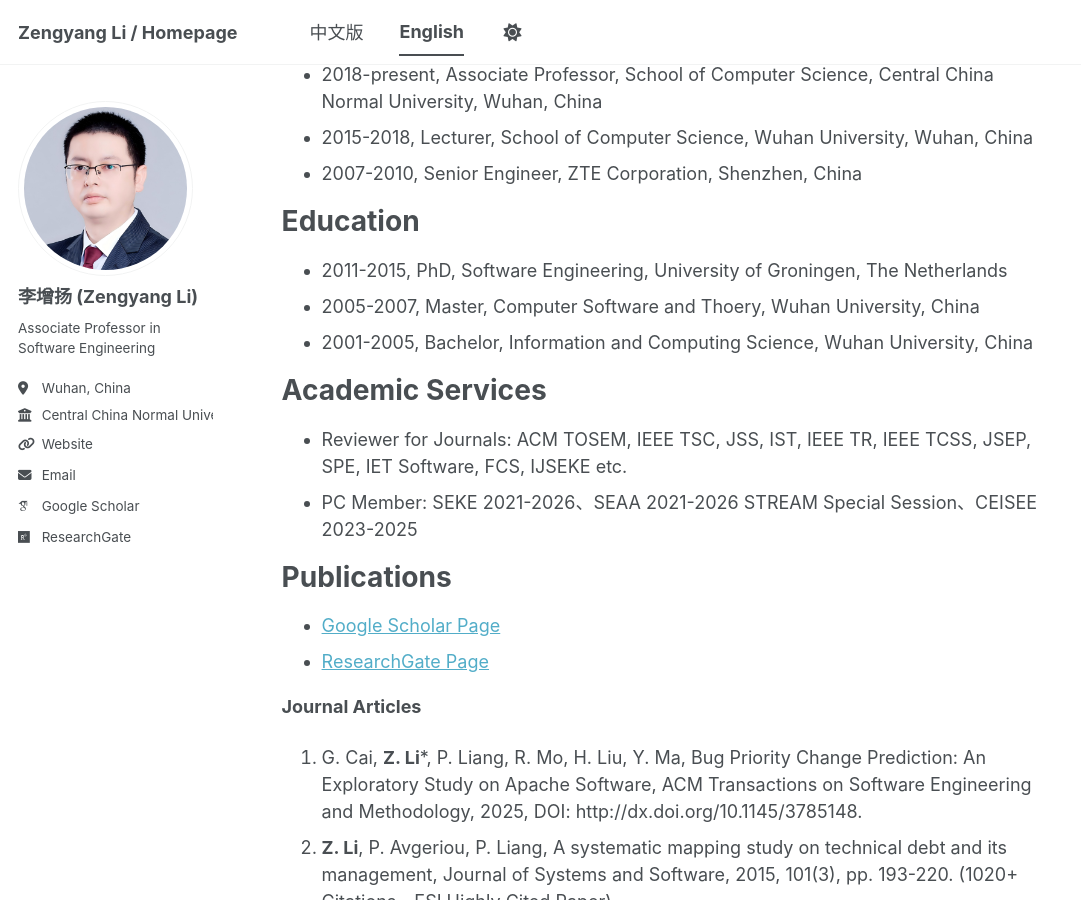
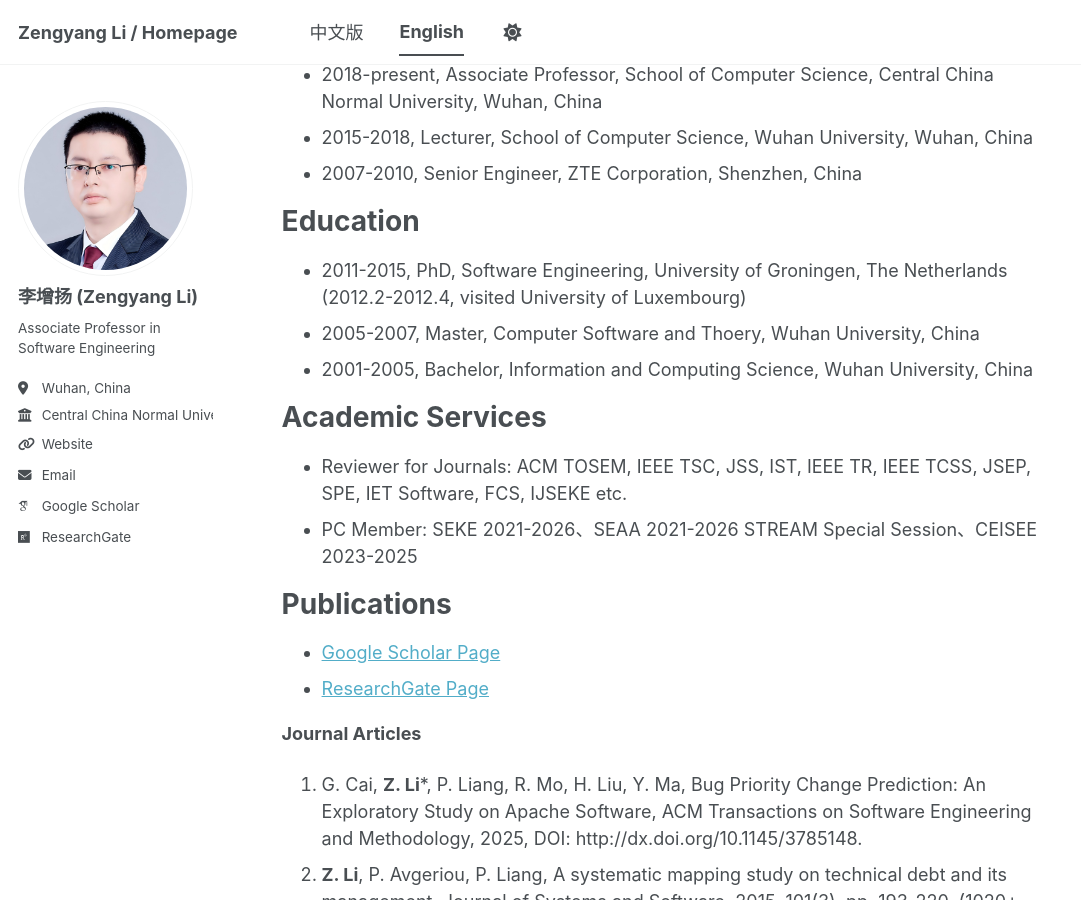
Before and after one commit to zengyang/zengyang.github.io, a Jekyll site: the page built from _pages/abouten.md, in a window 1280 px wide and 900 px high, scrolled down 505 px. Shown: the whole window, without its empty margins (0-1081 px from the left). Built offline with Jekyll 4.4.1, drawn with Linux system fonts in a browser that asks for light colours; some web fonts are replaced; a script bundle is joined from its source files by our own code; library files that are not in the unit come from our copies.

Commit message:
Update abouten.md

```diff
--- a/_pages/abouten.md
+++ b/_pages/abouten.md
@@ -25,7 +25,7 @@ Work Experience
 
 Education
 ======
-- 2011-2015, PhD, Software Engineering, University of Groningen, The Netherlands
+- 2011-2015, PhD, Software Engineering, University of Groningen, The Netherlands (2012.2-2012.4, visited University of Luxembourg)
 - 2005-2007, Master, Computer Software and Thoery, Wuhan University, China
 - 2001-2005, Bachelor, Information and Computing Science, Wuhan University, China
 
```
